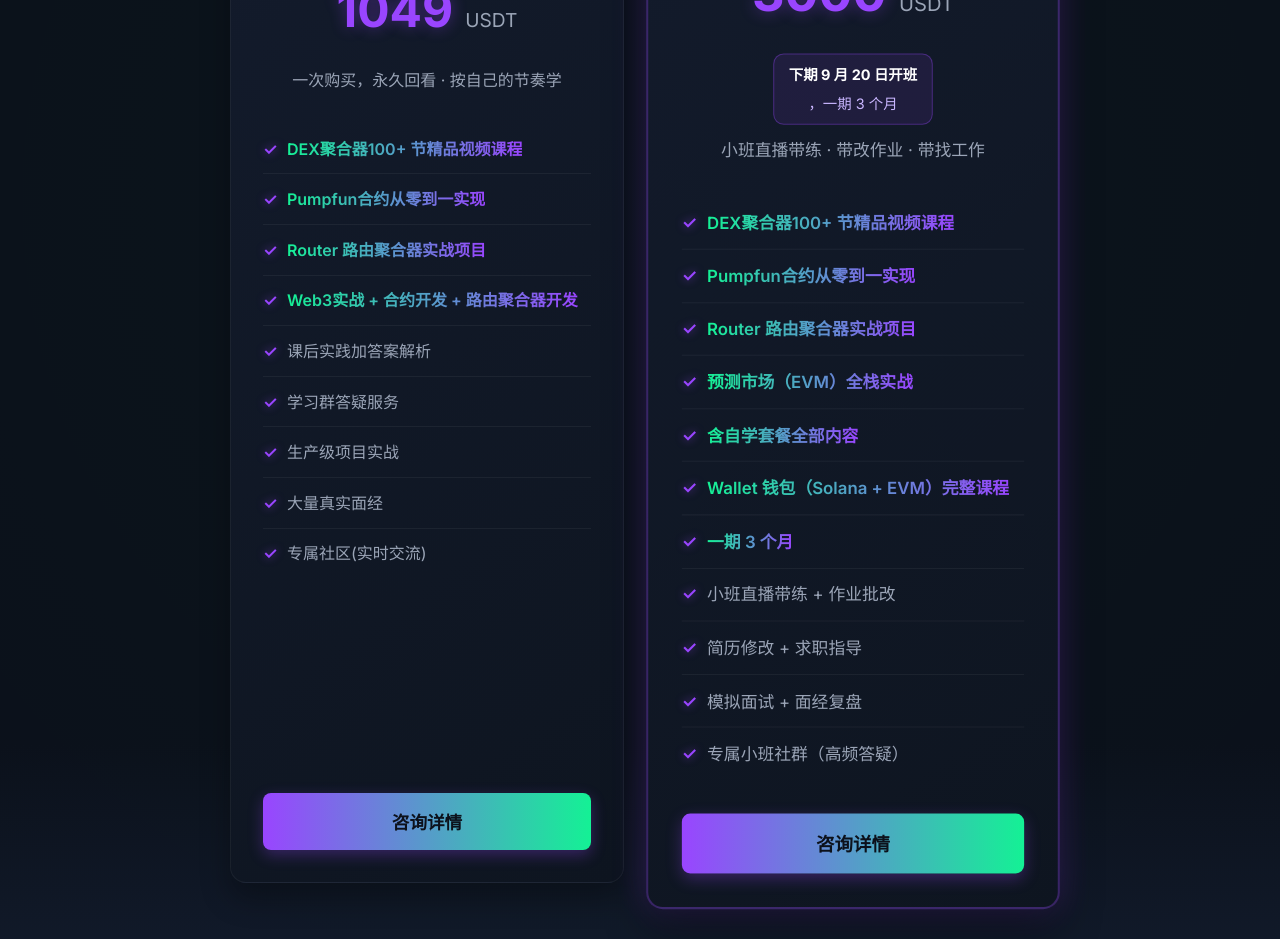
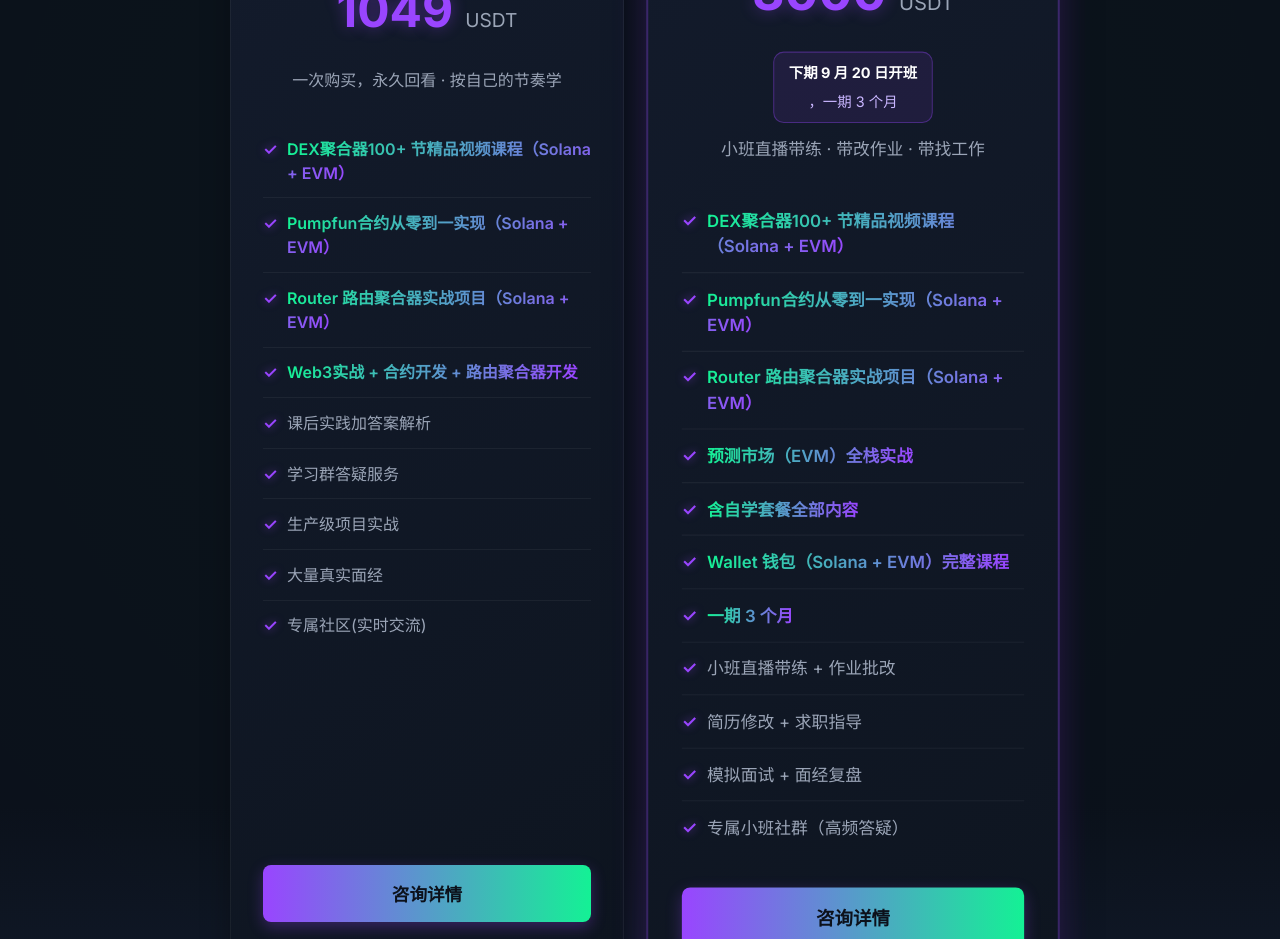
Before and after one commit to wangyouquanMas/web3ite, a React (Create React App) app: page / in a window 1280 px wide. Shown: the part 6080-7019 px from the top of the page. Built offline with nearby package versions, Linux system fonts and the light colour scheme.

Commit message:
feat: label core courses for solana and evm

```diff
--- a/src/components/CourseSchedule.tsx
+++ b/src/components/CourseSchedule.tsx
@@ -22,9 +22,9 @@
 };
 
 const PILLAR_COPY: readonly [string, string, string, string] = [
-  'DEX聚合器100+ 节精品视频课程',
-  'Pumpfun合约从零到一实现',
-  'Router 路由聚合器实战项目',
+  'DEX聚合器100+ 节精品视频课程（Solana + EVM）',
+  'Pumpfun合约从零到一实现（Solana + EVM）',
+  'Router 路由聚合器实战项目（Solana + EVM）',
   '预测市场（EVM）全栈实战',
 ];
 
```
